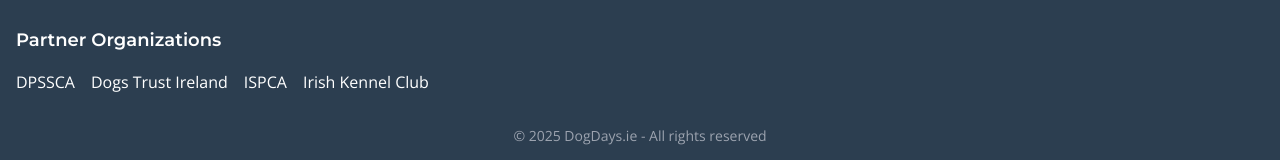
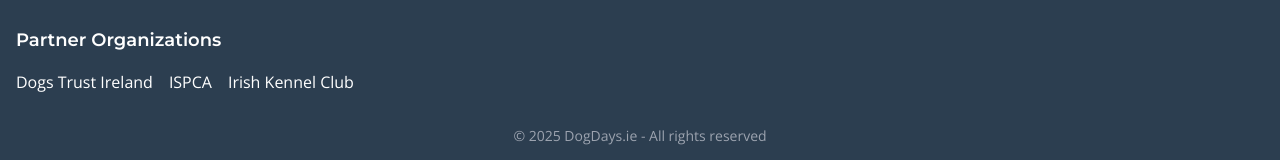
Before and after one commit to Zuleikha/DD, a React (Vite) app: page / in a window 1280 px wide. Shown: the part 2291-2451 px from the top of the page. Built offline with nearby package versions, Linux system fonts and the light colour scheme.

Commit message:
Removed redundabt inks in footer

```diff
--- a/src/components/layout/Footer.tsx
+++ b/src/components/layout/Footer.tsx
@@ -98,10 +98,10 @@ const Footer = () => {
         <div className="mt-8 pt-8 border-t border-gray-700">
           <h3 className="text-lg font-semibold mb-4">Partner Organizations</h3>
           <div className="flex flex-wrap gap-4">
-            <a href="https://dpssca.ie" className="hover:text-[#F5A623]">DPSSCA</a>
+
             <a href="https://dogstrust.ie" className="hover:text-[#F5A623]">Dogs Trust Ireland</a>
             <a href="https://ispca.ie" className="hover:text-[#F5A623]">ISPCA</a>
-            <a href="https://irishkennelclub.ie" className="hover:text-[#F5A623]">Irish Kennel Club</a>
+            <a href="https://www.ikc.ie/" className="hover:text-[#F5A623]">Irish Kennel Club</a>
           </div>
         </div>
 
```
